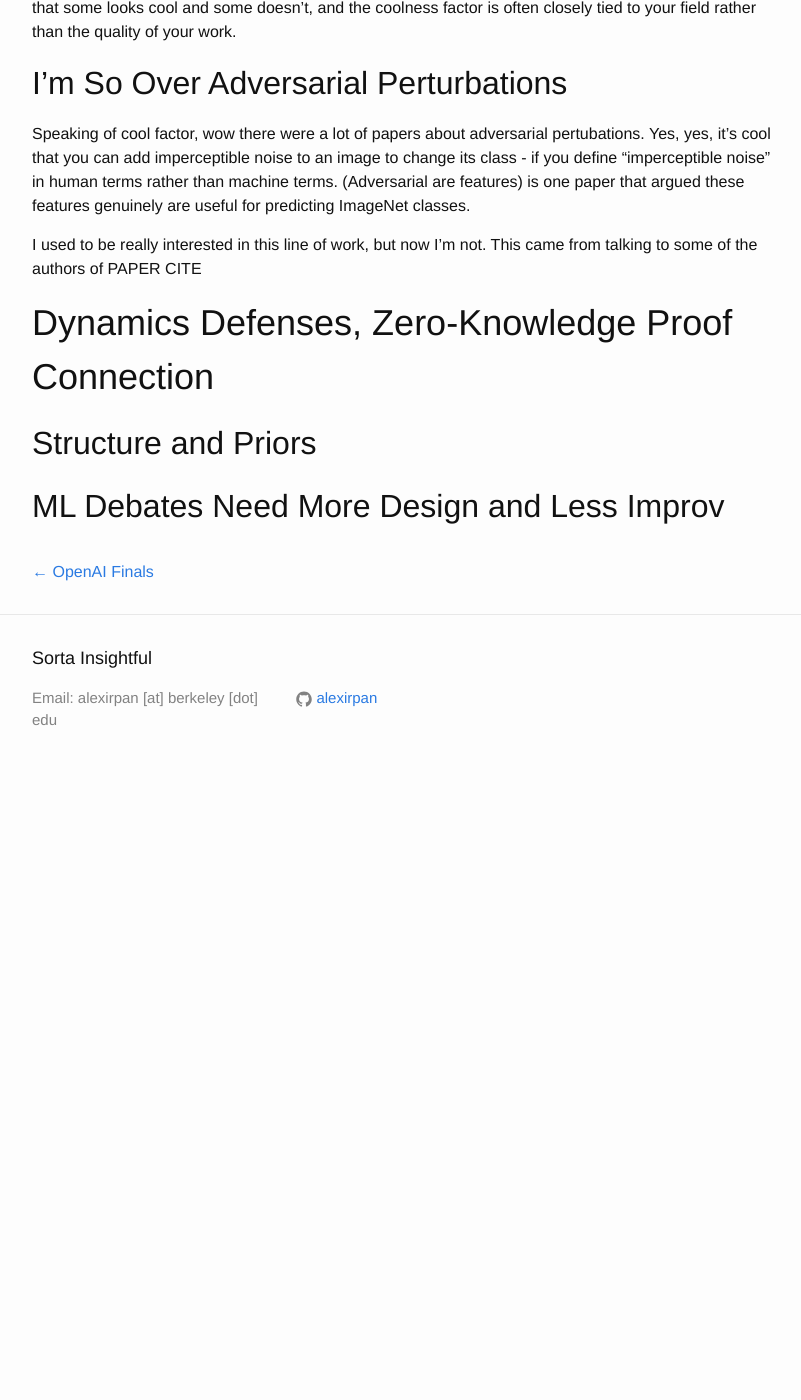
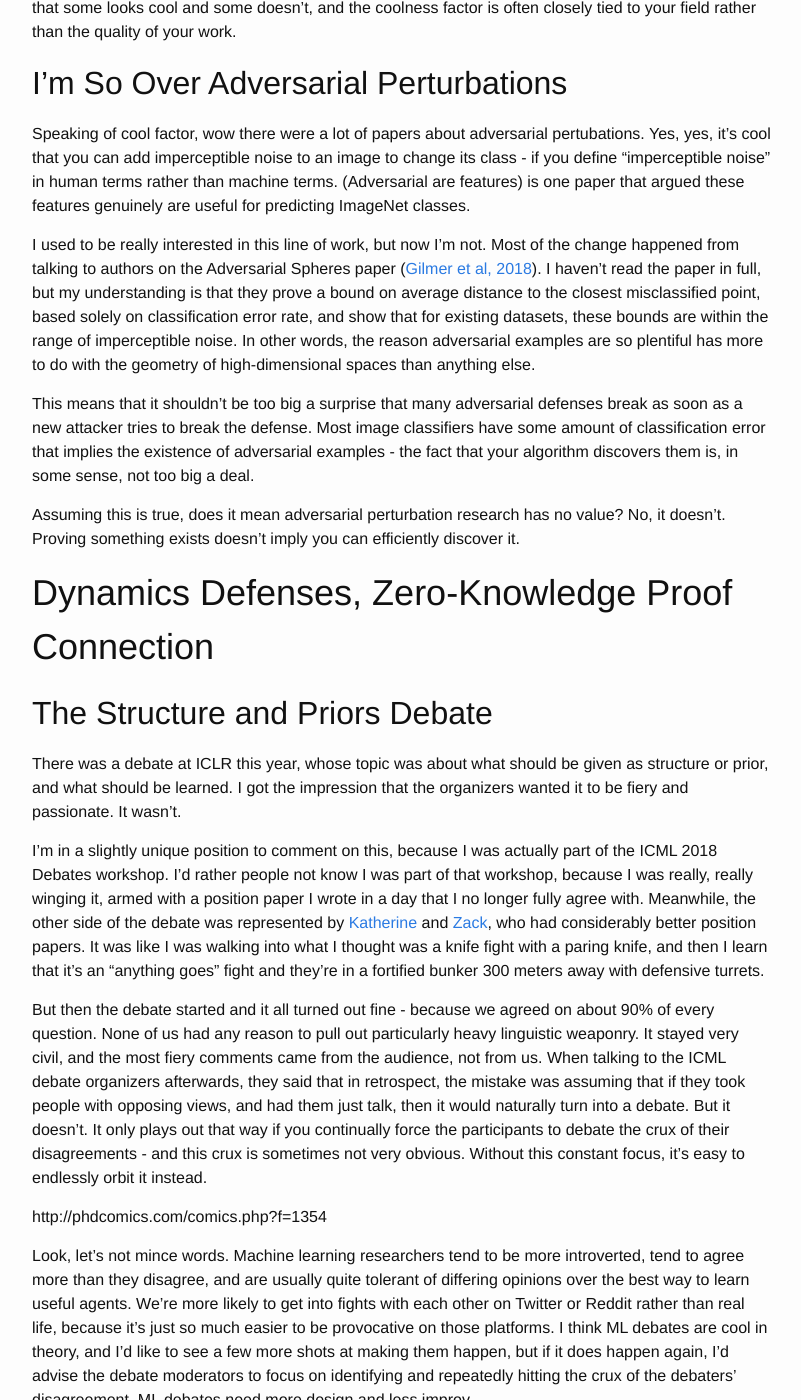
Before and after one commit to alexirpan/alexirpan.github.io, a Jekyll site: the page built from _posts/2019-05-12-iclr19.markdown, in a window 1280 px wide and 1400 px high, scrolled down 2075 px. Shown: the whole window, without its empty margins (238-1039 px from the left). Built offline with Jekyll 4.4.1, drawn with Linux system fonts in a browser that asks for light colours; nearby versions of some CDN libraries; before the commit the page ends 2867 px from its top, so only the background shows below that; some of the changed text lies outside the part shown.

Commit message:
Decide on the scope of this - could be a lot bigger or could be the same size.

```diff
--- a/_posts/2019-05-12-iclr19.markdown
+++ b/_posts/2019-05-12-iclr19.markdown
@@ -121,8 +121,25 @@ image to change its class - if you define "imperceptible noise" in human terms
 rather than machine terms. (Adversarial are features) is one paper that argued
 these features genuinely are useful for predicting ImageNet classes.
 
-I used to be really interested in this line of work, but now I'm not. This came
-from talking to some of the authors of PAPER CITE
+I used to be really interested in this line of work, but now I'm not. Most of
+the change happened from talking to authors on the Adversarial Spheres paper
+([Gilmer et al, 2018](https://arxiv.org/abs/1801.02774)). I haven't read the
+paper in full, but my understanding is that they prove a bound on average
+distance to the closest misclassified point, based solely on classification
+error rate, and show that for existing datasets, these bounds are within
+the range of imperceptible noise. In other words, the reason adversarial
+examples are so plentiful has more to do with the geometry of high-dimensional
+spaces than anything else.
+
+This means that it shouldn't be too big a surprise that many adversarial
+defenses break as soon as a new attacker tries to break the defense. Most
+image classifiers have some amount of classification error that implies the
+existence of adversarial examples - the fact that your algorithm discovers them
+is, in some sense, not too big a deal.
+
+Assuming this is true, does it mean adversarial perturbation research has no
+value? No, it doesn't. Proving something exists doesn't imply you can
+efficiently discover it.
 
 
 
@@ -130,9 +147,43 @@ Dynamics Defenses, Zero-Knowledge Proof Connection
 =================================================================
 
 
-Structure and Priors
+The Structure and Priors Debate
 ------------------------------------------------------------------------
 
+There was a debate at ICLR this year, whose topic was about what should be
+given as structure or prior, and what should be learned. I got the impression
+that the organizers wanted it to be fiery and passionate. It wasn't.
 
-ML Debates Need More Design and Less Improv
----------------------------------------------------------------------------
+I'm in a slightly unique position to comment on this, because I was actually
+part of the ICML 2018 Debates workshop. I'd rather people not know I was part of
+that workshop, because I was really, really winging it, armed with a position
+paper I wrote in a day that I no longer fully agree with. Meanwhile, the other
+side of the debate was represented by [Katherine](https://www.dropbox.com/s/b356qc8zw2d0z7s/Lee%20-%20Submit%20to%20Journals.pdf?dl=0)
+and [Zack](https://www.dropbox.com/s/ao7c090p8bg1hk3/Lipton%20and%20Steinhardt%20-%20Troubling%20Trends%20in%20Machine%20Learning%20Scholarship.pdf?dl=0),
+who had considerably better position papers. It was like I was walking into what
+I thought was a knife fight with a paring knife, and then I learn that it's
+an "anything goes" fight and they're in a fortified bunker 300 meters away with
+defensive turrets.
+
+But then the debate started and it all turned out fine - because we agreed on
+about 90% of every question. None of us had any reason to pull out
+particularly heavy linguistic weaponry. It stayed very civil, and the most
+fiery comments came from the audience, not from us. When talking to the ICML
+debate organizers afterwards, they said that in retrospect, the mistake was
+assuming that if they took people with opposing views, and had them just talk,
+then it would naturally turn into a debate. But it doesn't. It only plays out
+that way if you continually force the participants to debate the crux of their
+disagreements - and this crux is sometimes not very obvious. Without this constant
+focus, it's easy to endlessly orbit it instead.
+
+http://phdcomics.com/comics.php?f=1354
+
+Look, let's not mince words. Machine learning researchers tend to be more
+introverted, tend to agree more than they disagree, and are usually quite tolerant
+of differing opinions over the best way to learn useful agents. We're more likely
+to get into fights with each other on Twitter or Reddit rather than real life,
+because it's just so much easier to be provocative on those platforms. I think
+ML debates are cool in theory, and I'd like to see a few more shots at making
+them happen, but if it does happen again, I'd advise the debate moderators to
+focus on identifying and repeatedly hitting the crux of the debaters' disagreement.
+ML debates need more design and less improv.
```
